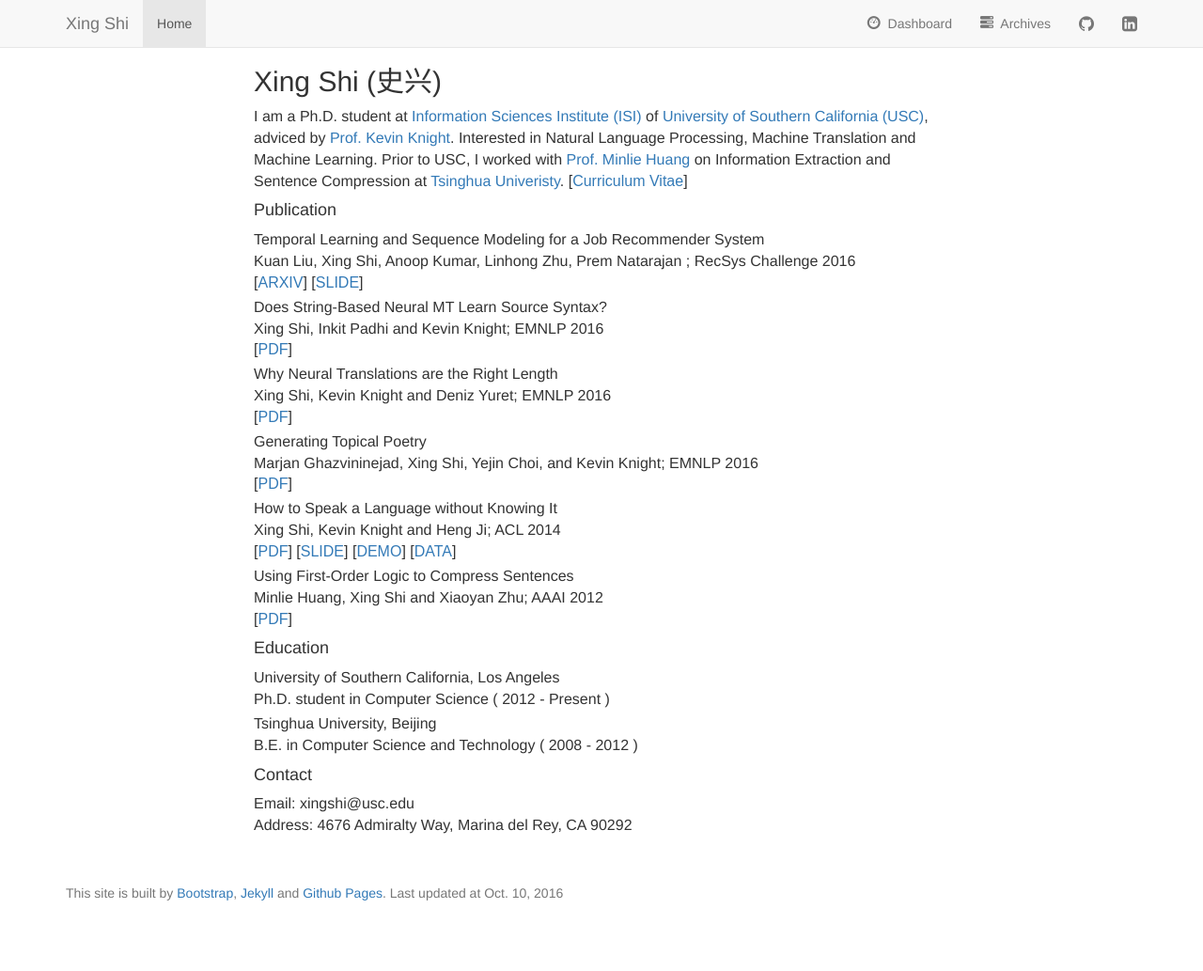
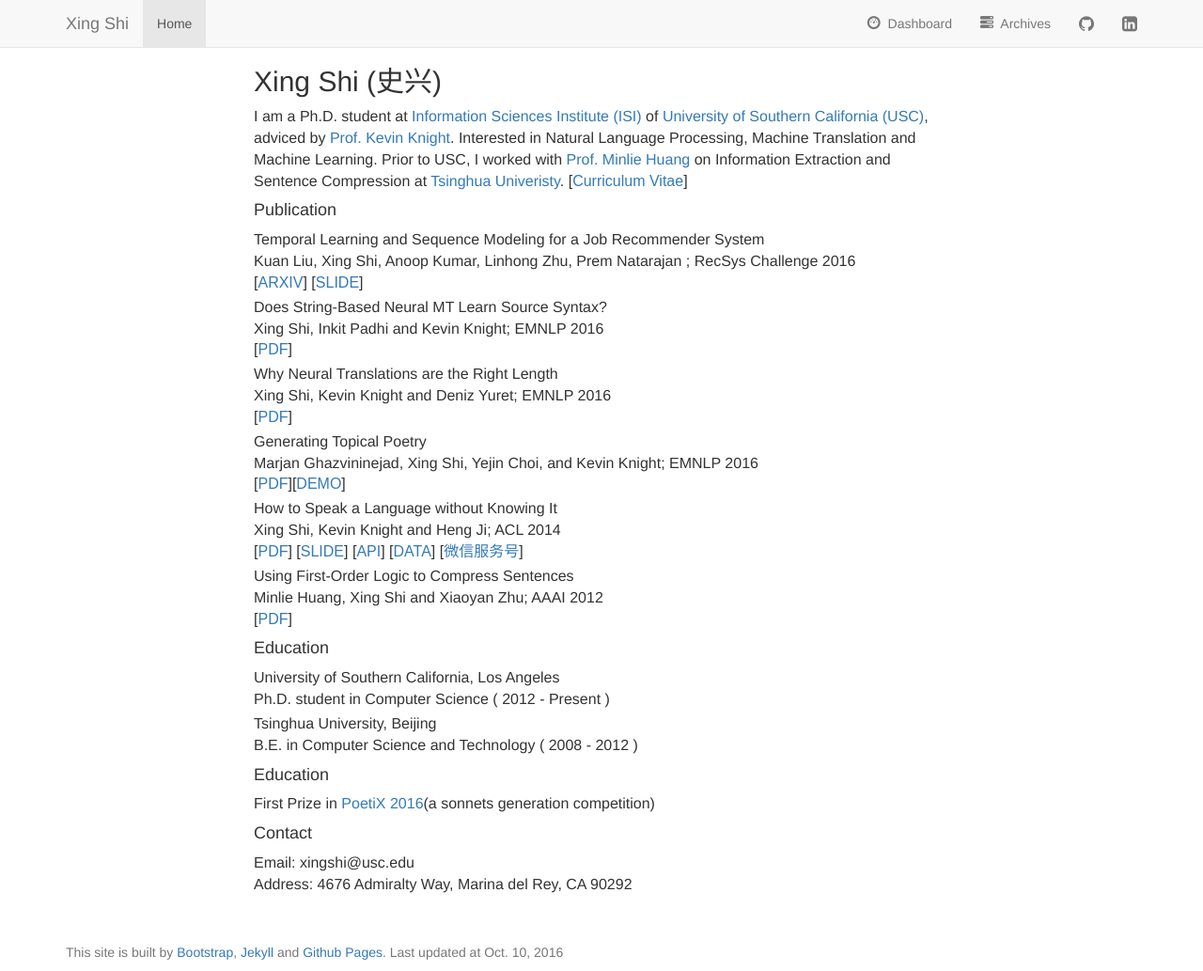
Before and after one commit to shixing/shixing.github.io, a Jekyll site: the page built from index.html, in a window 1280 px wide and 1033 px high. Shown: the whole window at 94% size. Built offline with Jekyll 4.4.1, drawn with Linux system fonts in a browser that asks for light colours; nearby versions of some CDN libraries.

Commit message:
add poem prize

```diff
--- a/index.html
+++ b/index.html
@@ -38,14 +38,14 @@ title: Xing Shi
     <div class="subsection">
       <span class="paper-title">Generating Topical Poetry</span>
       <span class="paper-author">Marjan Ghazvininejad, Xing Shi, Yejin Choi, and Kevin Knight; EMNLP 2016</span>
-      <span class="paper-link">[<a href="/data/pdf/EMNLP2016poem.pdf">PDF</a>]</span>
+      <span class="paper-link">[<a href="/data/pdf/EMNLP2016poem.pdf">PDF</a>][<a href="http://52.24.230.241/poem//index.html">DEMO</a>]</span>
     </div>
 
 
     <div class="subsection">
       <span class="paper-title">How to Speak a Language without Knowing It</span>
       <span class="paper-author">Xing Shi, Kevin Knight and Heng Ji; ACL 2014</span>
-      <span class="paper-link">[<a href="http://www.isi.edu/natural-language/mt/chinglish14.pdf">PDF</a>] [<a href="/data/pdf/acl2014-slides.pdf">SLIDE</a>] [<a href="http://cage.isi.edu:8080/">DEMO</a>] [<a href="http://www.isi.edu/natural-language/mt/chinglish-data.txt">DATA</a>]</span>
+      <span class="paper-link">[<a href="http://www.isi.edu/natural-language/mt/chinglish14.pdf">PDF</a>] [<a href="/data/pdf/acl2014-slides.pdf">SLIDE</a>] [<a href="https://howtospeak.3scale.net/">API</a>] [<a href="http://www.isi.edu/natural-language/mt/chinglish-data.txt">DATA</a>] [<a href="https://s3.amazonaws.com/enterprise-multitenant.3scale.net.3scale.net/isi/2015/01/18/qr-87b8c659f826da6a.jpg?AWSAccessKeyId=AKIAIRYLTWBQ37ZNGBZA&Expires=1476299642&Signature=raB3CMKhffL%2Fy8%2BC%2BPN7ZXp09Bw%3D">微信服务号</a>]</span>
     </div>
 
     <div class="subsection">
@@ -71,6 +71,15 @@ title: Xing Shi
     </div>
   </div>
 
+  <!-- Education -->
+  <h4>Education</h4>
+  <div class="section">
+    <div class="subsection">
+      <span>First Prize in <a href="http://bregman.dartmouth.edu/turingtests/poetix">PoetiX 2016</a>(a sonnets generation competition)</span>
+    </div>
+  </div>
+
+
   <h4>Contact</h4>
   <div class="section">
     <span class="block-clear">Email: xingshi@usc.edu</span>
```
